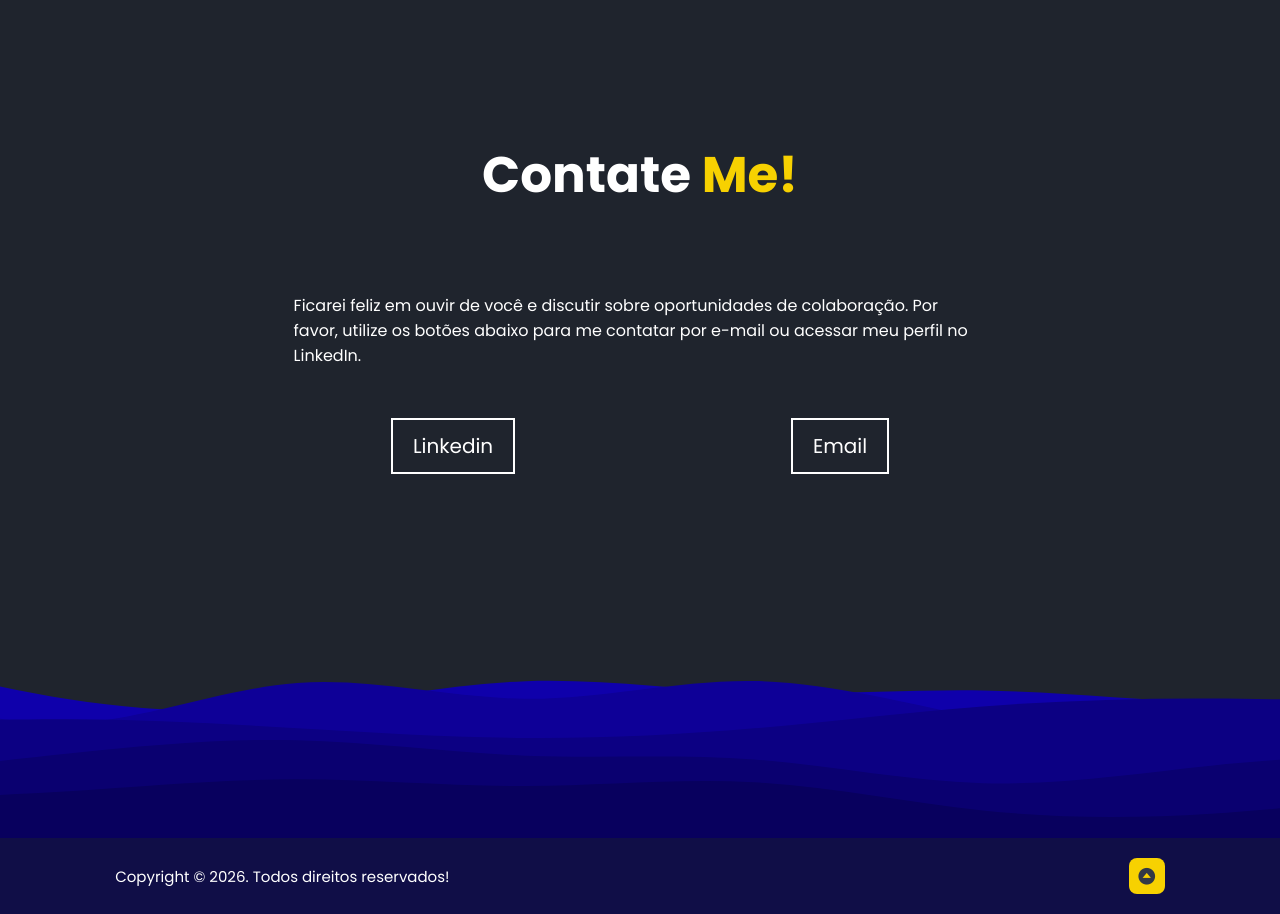
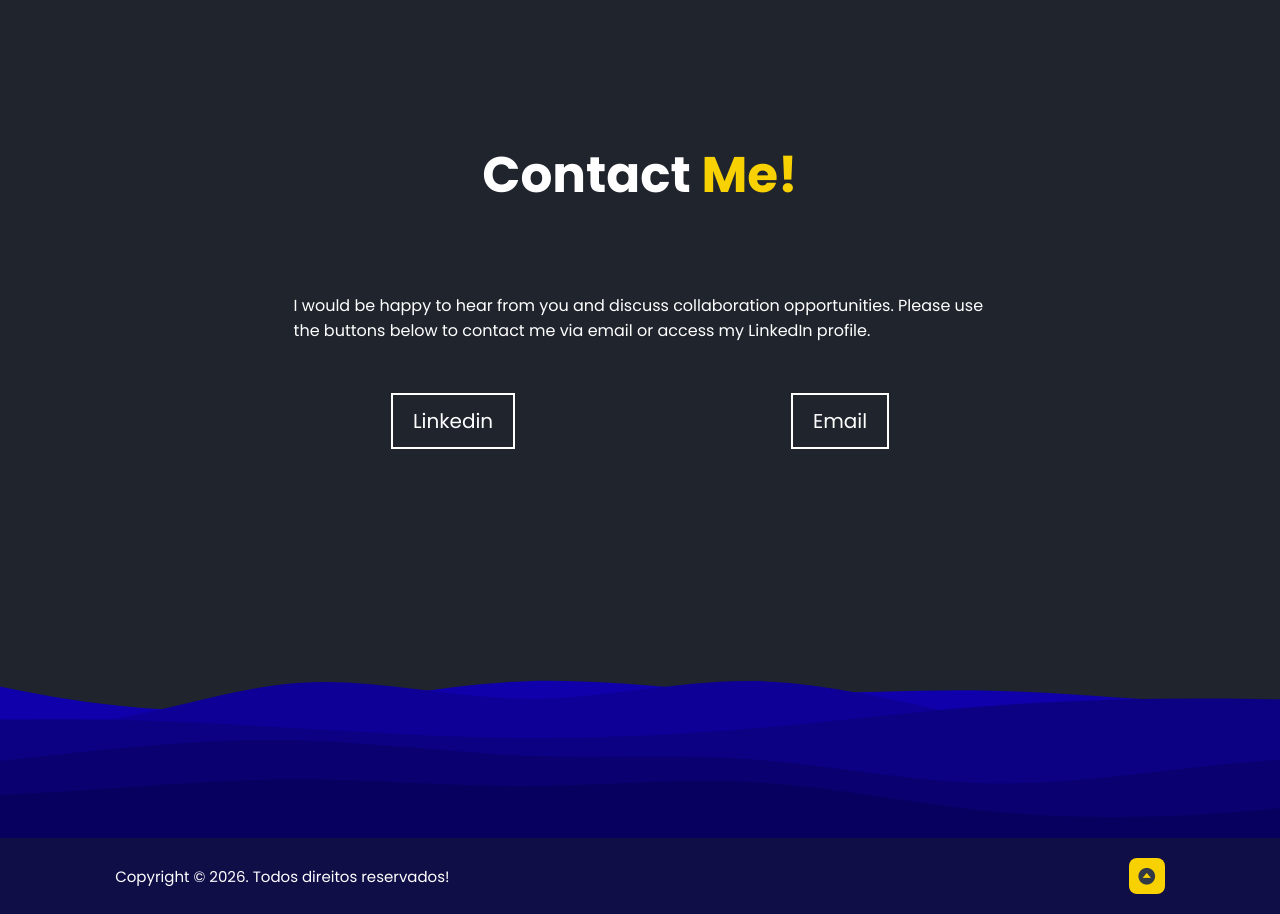
Before and after one commit to Higor-H/portfolio, a React (Vite) app: page /en in a window 1280 px wide. Shown: the part 4700-5614 px from the top of the page. Built offline with nearby package versions, Linux system fonts and the light colour scheme.

Commit message:
feat: add multilingual support to Contact section with dynamic content rendering

```diff
--- a/src/i18n/locales/en.json
+++ b/src/i18n/locales/en.json
@@ -111,6 +111,13 @@
   "highlights": {
     "span": "Highlights"
   },
+  "contact": {
+    "title": "Contact",
+    "span": "Me!",
+    "description": "I would be happy to hear from you and discuss collaboration opportunities. Please use the buttons below to contact me via email or access my LinkedIn profile.",
+    "linkedin_btn": "Linkedin",
+    "email_btn": "Email"
+  },
   "services":  {
     "frontend": {
       "title": "Front-end Development",
--- a/src/i18n/locales/pt.json
+++ b/src/i18n/locales/pt.json
@@ -111,6 +111,13 @@
   "highlights": {
     "span": "Destaques"
   },
+  "contact": {
+    "title": "Contate",
+    "span": "Me!",
+    "description": "Ficarei feliz em ouvir de você e discutir sobre oportunidades de colaboração. Por favor, utilize os botões abaixo para me contatar por e-mail ou acessar meu perfil no LinkedIn.",
+    "linkedin_btn": "Linkedin",
+    "email_btn": "Email"
+  },
   "services": {
     "frontend": {
       "title": "Front-end Development",
--- a/src/sections/Contato.jsx
+++ b/src/sections/Contato.jsx
@@ -1,4 +1,5 @@
 import 'react';
+import {useTranslation} from "react-i18next";
 
 
 import SectionHeader from '../components/Sections_Header';
@@ -7,15 +8,16 @@ import styles from "./Contato.module.css";
 
 
 const Contato = () =>{
+    const { t } = useTranslation();
 
     return(
         <section id="contato" className={styles.contato} >
             <div className='scroll_conteiner'>
-                <SectionHeader title={"Contate "} span={"Me!"}/>
-                <p>Ficarei feliz em ouvir de você e discutir sobre oportunidades de colaboração. Por favor, utilize os botões abaixo para me contatar por e-mail ou acessar meu perfil no LinkedIn.  </p>
+                <SectionHeader title={t('contact.title') + " "} span={t('contact.span')}/>
+                <p>{t('contact.description')}</p>
                 <div className={styles.contato_conteiner}>
-                        <a href="https://www.linkedin.com/in/higor-milani/overlay/contact-info/" target="_blank" rel="noopener noreferrer">Linkedin</a>
-                        <a href="mailto:milanihigor016@gmail.com">Email</a>
+                        <a href="https://www.linkedin.com/in/higor-milani/overlay/contact-info/" target="_blank" rel="noopener noreferrer">{t('contact.linkedin_btn')}</a>
+                        <a href="mailto:milanihigor016@gmail.com">{t('contact.email_btn')}</a>
                 </div>
             </div>
         </section>
```
